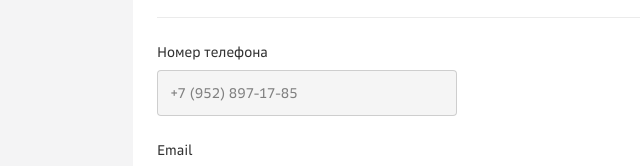
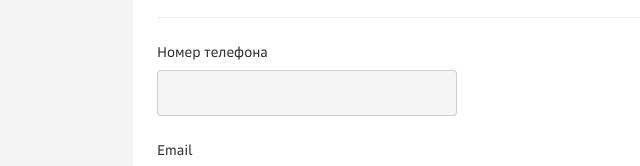
Before and after one commit to KirillovVladislav/multistep, a React (Vite) app: page / in a window 1280 px wide. Shown: the part 135-301 px from the top of the page, without its empty margins (57-697 px from the left). Built offline with nearby package versions, Linux system fonts and the light colour scheme.

Commit message:
fix build

```diff
--- a/src/components/ui/InputMask/InputMask.tsx
+++ b/src/components/ui/InputMask/InputMask.tsx
@@ -24,7 +24,7 @@ export const InputMask = forwardRef<HTMLInputElement, Omit<MaskFieldProps, 'tag'
 
         <ReactInputMask
           name={name}
-          ref={ref}
+          inputRef={ref}
           className={cn(s.input, { [s.fill]: fill })}
           mask={mask!}
           {...rest}
```
Also changed, not shown: 1 other file (tests, documents, lock files or other folders).
